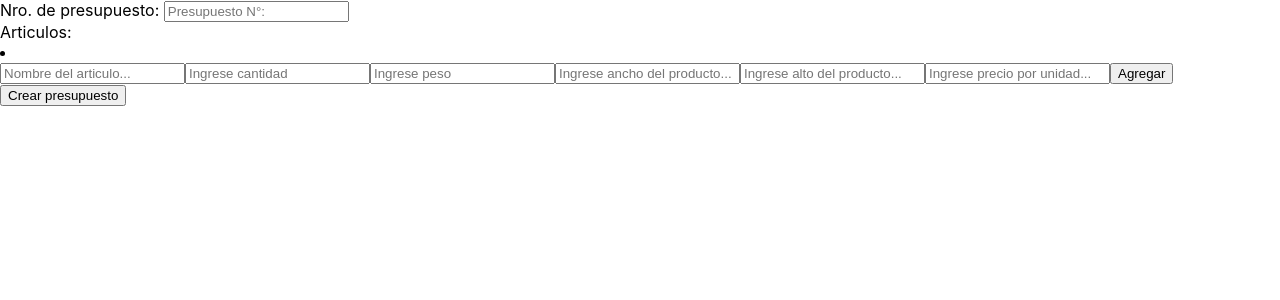
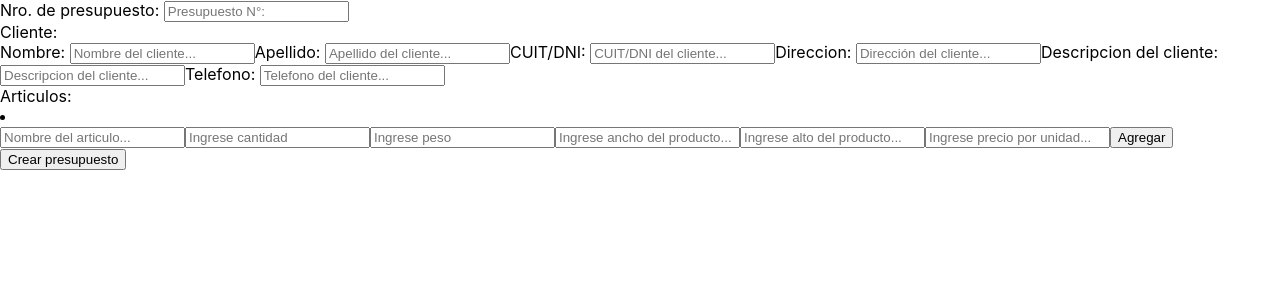
Before and after one commit to nicolasgonzalez98/Front-Presupuestos-Glass, a React (Create React App) app: page /budget in a window 1280 px wide. Shown: the top 300 px of the page. Built offline with nearby package versions, Linux system fonts and the light colour scheme; what @react-pdf/renderer would draw is missing.

Commit message:
fin validacion form, faltan detalles

```diff
--- a/src/components/BudgetForm.jsx
+++ b/src/components/BudgetForm.jsx
@@ -4,11 +4,20 @@ import ArticleElement from "./ArticleElement";
 import {useSelector} from 'react-redux'
 import { PDFDownloadLink } from "@react-pdf/renderer";
 import BudgetPDF from "./BudgetPDF";
+import { ClientInfo } from "./ClientInfo";
 
 export function BudgetForm(){
 
     const articulos = useSelector(state => state.articles)
     const [finished, setFinished] = useState(false)
+    const [client, setClient] = useState({
+        name: '',
+        surname: '',
+        dni: '',
+        address: '',
+        description: '',
+        phone: ''
+    })
 
     function validate(input){
         let errors = {}
@@ -17,16 +26,39 @@ export function BudgetForm(){
             errors.number_budget = 'No ingresaste N° de presupuesto!'
         }
 
+        return errors
+    }
+
+    function validateClient(input){
+        let errors = {}
+
+        if(!input.name){
+            errors.name = 'No ingresaste el nombre del cliente'
+        }
+
+        if(!input.surname){
+            errors.name = 'No ingresaste el apellido del cliente'
+        }
+
+        if(!input.dni){
+            errors.dni = 'No ingresaste el DNI del cliente'
+        }
+
+        if(input.description.length > 1000){
+            errors.description = 'Su descripcion es demasiado larga'
+        }
 
         return errors
     }
 
     const [input, setInput] = useState({
         number_budget: '',
+        client: {},
         articles: []
     })
 
     const [errors, setErrors] = useState({});
+    const [errorsClient, setErrorsClient] = useState({});
 
     function handleChange(e){
         setInput({
@@ -39,13 +71,25 @@ export function BudgetForm(){
                 ...input,
                 [e.target.name]: e.target.value,
             })
+
+
         );
+
+
     }
 
     function handleSubmit(e){
         e.preventDefault()
-        input.articles = articulos
-        setFinished(!finished)
+        if (Object.keys(errors).length === 0 && Object.keys(errorsClient).length === 0
+            && client.name && input.number_budget
+        ){
+            input.articles = articulos
+            input.client = client
+            setFinished(!finished)
+        }else{
+            console.log('No entro')
+        }
+
 
     }
 
@@ -64,6 +108,16 @@ export function BudgetForm(){
                             onChange={handleChange}
                         />
 
+                        <div>
+                            <label>Cliente: </label>
+                            <ClientInfo
+                                client={client}
+                                setClient={setClient}
+                                setErrorsClient={setErrorsClient}
+                                validateClient={validateClient}
+                                errorsClient={errorsClient}
+                            />
+                        </div>
 
 
                         <div>
@@ -81,6 +135,7 @@ export function BudgetForm(){
                         <BudgetPDF
                             number_budget={input.number_budget}
                             articles={input.articles}
+                            client={client}
                         />
                     }
                     >
--- a/src/components/BudgetPDF.jsx
+++ b/src/components/BudgetPDF.jsx
@@ -119,7 +119,43 @@ const stylesArticles = StyleSheet.create({
 })
 
 // Create Document Component
-function BudgetPDF({number_budget, articles}){
+function BudgetPDF({number_budget, articles, client}){
+
+  function superficie(){
+    let total = 0
+
+    for(let i = 0; i < articles.length; i++){
+      total += articles[i].width * articles[i].height
+    }
+
+    return total
+  }
+
+  function total_weight(){
+    let total = 0
+
+    for(let i = 0; i < articles.length; i++){
+      total += articles[i].weight
+    }
+
+    return total
+  }
+
+  function subprice(){
+    let total = 0
+
+    for(let i = 0; i < articles.length; i++){
+      total += articles[i].price * articles[i].quantity
+    }
+
+    return total
+  }
+
+  let sup_total = superficie()
+
+  let peso_total = total_weight()
+
+  let subtotal = subprice()
 
   return (
   <Document>
@@ -131,7 +167,7 @@ function BudgetPDF({number_budget, articles}){
         <Text style={styles.mail}>E-Mail de contacto: info.ventas.decorglass@gmail.com</Text>
       </View>
       <View style={styles.client}>
-        <Text>Cliente: Nicolas Gonzalez</Text>
+        <Text>Cliente: {`${client.name} ${client.surname}`}</Text>
         <Text style={styles.date}>Fecha</Text>
       </View>
       <table style={{borderBottom: 2, borderBottomColor: 'black'}}>
@@ -148,9 +184,9 @@ function BudgetPDF({number_budget, articles}){
         </thead>
         {articles?.map((e, index) =>
           <tr key={index} style={stylesArticles.headers2}>
-            <td><Text style={stylesArticles.celda}>{e.quantity}</Text></td>
+            <td><Text style={stylesArticles.celda}>{parseInt(e.quantity)}</Text></td>
             <td><Text style={stylesArticles.celda}>{e.name}</Text></td>
-            <td><Text style={stylesArticles.celda}>10kg</Text></td>
+            <td><Text style={stylesArticles.celda}>{parseInt(e.weight)}</Text></td>
             <td><Text style={stylesArticles.celda}>{`${e.width}x${e.height}M2`}</Text></td>
             <td><Text style={stylesArticles.celda}>{e.width * e.height}</Text></td>
             <td><Text style={stylesArticles.celda}>{e.price}</Text></td>
@@ -165,7 +201,7 @@ function BudgetPDF({number_budget, articles}){
           </td>
           <td>
             <Text style={stylesArticles.celda}>
-            20000M2
+            {`${sup_total}`}M2
             </Text>
           </td>
           <td>
@@ -175,7 +211,7 @@ function BudgetPDF({number_budget, articles}){
           </td>
           <td>
             <Text style={stylesArticles.celda}>
-              200kg
+              {`${peso_total}`}kg
             </Text>
           </td>
         </tr>
@@ -195,7 +231,7 @@ function BudgetPDF({number_budget, articles}){
         <section style={styles.totales}>
           <div style={styles.individuales}>
             <Text>Subtotal</Text>
-            <Text>600</Text>
+            <Text>{subtotal}</Text>
           </div>
           <div style={styles.individuales}>
             <Text>IVA</Text>
@@ -203,7 +239,7 @@ function BudgetPDF({number_budget, articles}){
           </div>
           <div style={styles.individuales}>
             <Text>Total</Text>
-            <Text>600</Text>
+            <Text>${subtotal}</Text>
           </div>
         </section>
       </div>
--- a/src/components/ClientInfo.jsx
+++ b/src/components/ClientInfo.jsx
@@ -1,47 +1,37 @@
 import React from "react";
-import { useState } from "react";
 
-export function ClientInfo(){
 
-    function validate(input){
-        let errors = {}
-
-        return errors
-    }
-
-    const [input, setInput] = useState({
-        name: '',
-        surname: '',
-        dni: '',
-        address: '',
-        description: '',
-        phone: ''
-    })
-
-    const [errors, setErrors] = useState({});
+export function ClientInfo({client, setClient, setErrorsClient, validateClient, errorsClient}){
 
     function handleChange(e){
-        setInput({
-            ...input,
+
+
+        setClient({
+            ...client,
             [e.target.name]:e.target.value
         })
 
-        setErrors(
-            validate({
-                ...input,
+        setErrorsClient(
+            validateClient({
+                ...client,
                 [e.target.name]: e.target.value,
             })
-        );
+        )
+
+
+
+
     }
 
     return (
         <div>
+
             <label>Nombre: </label>
             <input
                 type='text'
                 name='name'
                 placeholder='Nombre del cliente...'
-                value={input.name}
+                value={client.name}
                 onChange={handleChange}
             />
 
@@ -50,7 +40,7 @@ export function ClientInfo(){
                 type='text'
                 name='surname'
                 placeholder='Apellido del cliente...'
-                value={input.surname}
+                value={client.surname}
                 onChange={handleChange}
             />
             <label>CUIT/DNI: </label>
@@ -58,33 +48,33 @@ export function ClientInfo(){
                 type='text'
                 name='dni'
                 placeholder='CUIT/DNI del cliente...'
-                value={input.dni}
+                value={client.dni}
                 onChange={handleChange}
             />
-            <label>CUIT/DNI: </label>
+            <label>Direccion: </label>
             <input
                 type='text'
                 name='address'
                 placeholder='Dirección del cliente...'
-                value={input.address}
+                value={client.address}
                 onChange={handleChange}
             />
 
-            <label>Informacion del cliente: </label>
+            <label>Descripcion del cliente: </label>
             <input
                 type='text'
                 name='description'
-                placeholder='Dirección del cliente...'
-                value={input.description}
+                placeholder='Descripcion del cliente...'
+                value={client.description}
                 onChange={handleChange}
             />
 
-            <label>Informacion del cliente: </label>
+            <label>Telefono: </label>
             <input
                 type='text'
                 name='phone'
                 placeholder='Telefono del cliente...'
-                value={input.phone}
+                value={client.phone}
                 onChange={handleChange}
             />
         </div>
--- a/src/components/NewArticleForm.jsx
+++ b/src/components/NewArticleForm.jsx
@@ -83,14 +83,21 @@ export function NewArticleForm(){
     }
 
     function addProduct(){
+        let log_error;
+        if (Object.keys(errors).length === 0 && product.name) {
             dispatch(add_product(product))
             setProduct({
                 name: '',
                 quantity: '',
                 width: '',
+                weight: '',
                 height: '',
                 price:''
             })
+        }else{
+            log_error = 'Faltan datos obligatorios.'
+        }
+
     }
 
     return (
--- a/src/redux/actions/index.js
+++ b/src/redux/actions/index.js
@@ -1,6 +1,7 @@
-import axios from 'axios'
+//import axios from 'axios'
 
 export const ADD_PRODUCT = 'ADD_PRODUCT'
+export const ADD_CLIENT= 'ADD_CLIENT'
 
 export function add_product(payload){
     return {
@@ -8,3 +9,10 @@ export function add_product(payload){
         payload
     }
 }
+
+export function add_client(payload){
+    return {
+        type: ADD_CLIENT,
+        payload
+    }
+}
```
Lines whose indentation alone changed are shown as unchanged.
